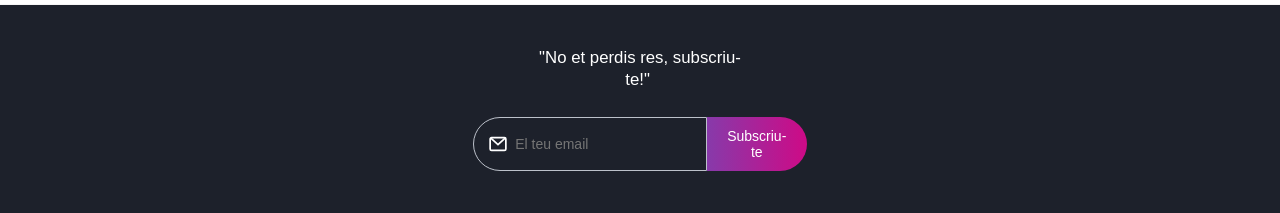
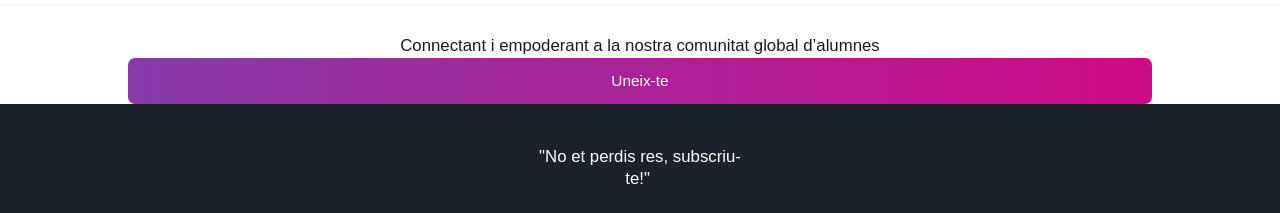
Before and after one commit to annaLucian/ITAlumni-Workspace, a website with bundled scripts: page index.html in a window 1280 px wide. Shown: the part 65-278 px from the top of the page. Built offline with nearby package versions, Linux system fonts and the light colour scheme; a web font is replaced by a local one.

Commit message:
chore(css): fixed css the nav

```diff
--- a/index.html
+++ b/index.html
@@ -35,7 +35,30 @@
                 </nav>
             </div>
         </header>
-        <main class="app"></main>
+        <main class="app">
+            <section class="hero">
+                <div class="hero__content">
+                    <h1 class="hero__title">Benvingut, Alumni</h1>
+                    <p class="hero__subtitle">Connectant i empoderant a la nostra comunitat global d’alumnes</p>
+                    <div class="hero__action">
+                        <a href="#register" class="btn-hero btn--primary">Uneix-te</a>
+                        <a href="#about" class="btn-hero--mobile btn--outline">Mira que fem</a>
+                    </div>
+                </div>
+                <div class="hero__media">
+                    <figure class="hero__figure">
+                        <img
+                            src="./public/assets/images/hero-bg.png"
+                            alt="Comunitat d'alumnes reunits en un espai de coworking"
+                            class="hero__image"
+                        />
+                    </figure>
+                    <button type="button" class="hero__play-btn" aria-label="Reproduir video de presentació">
+                        <img src="./public/assets/icons/icon-play.svg" alt="" />
+                    </button>
+                </div>
+            </section>
+        </main>
         <footer class="footer">
             <div class="footer__top">
                 <h2 class="footer__title">"No et perdis res, subscriu-<br />te!" </h2>
--- a/src/styles/global.css
+++ b/src/styles/global.css
@@ -2,6 +2,7 @@
 @import url('https://fonts.googleapis.com/css2?family=Source+Code+Pro:ital,wght@0,200..900;1,200..900&display=swap');
 @import url('./navbar.css');
 @import url('./footer.css');
+@import url('./hero.css');
 
 :root {
     --text-primary: #171a1f;
@@ -36,4 +37,11 @@ body {
     background-color: var(--bg-body);
     color: var(--text-primary);
     font-body: 1rem;
+    height: 100vh;
 }
+
+@media (min-width: 1024px) {
+    body {
+        height: auto;
+    }
+}
--- /dev/null
+++ b/src/styles/hero.css
@@ -0,0 +1,41 @@
+.hero__media,
+.hero__title,
+.btn-hero--mobile {
+    display: none;
+}
+.app {
+    height: 35%;
+}
+.hero {
+    height: 100%;
+}
+.hero__content {
+    height: 100%;
+    display: flex;
+    flex-direction: column;
+    text-align: center;
+    align-items: center;
+    justify-content: space-between;
+}
+.hero__subtitle {
+    font-size: 1.2rem;
+    width: 80%;
+    line-height: 1.8rem;
+    margin-top: 2rem;
+}
+.hero__action {
+    width: 80%;
+    margin: 0 auto;
+}
+.btn--primary {
+    color: var(--bg-body);
+    background: linear-gradient(to right, var(--color-secundary), var(--color-primary));
+    font-family: var(--font-text);
+    text-decoration: none;
+    font-size: 1.1rem;
+    display: flex;
+    justify-content: center;
+    width: 100%;
+    padding: 1rem;
+    border-radius: 0.5rem;
+}
--- a/src/styles/navbar.css
+++ b/src/styles/navbar.css
@@ -1,20 +1,14 @@
-/* .container {
-    width: 100%;
-    max-width: 1200px;
-    margin: 0 auto;
-    padding: 0 1.5rem;
-} */
-
 .header__container {
     display: flex;
     justify-content: center;
     align-items: end;
-    height: 40vh;
+    height: 100%;
 }
 
 .header {
     width: 100%;
     padding: 1rem 0;
+    height: 35%;
 }
 
 .header__menu,
```
Also changed, not shown: public/assets/icons/icon-play.svg (added).
